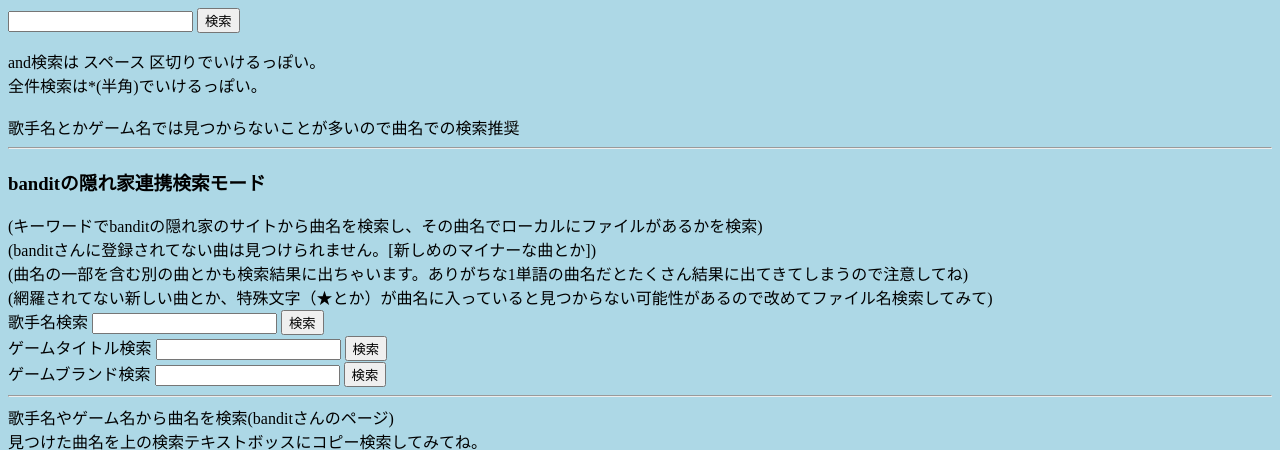
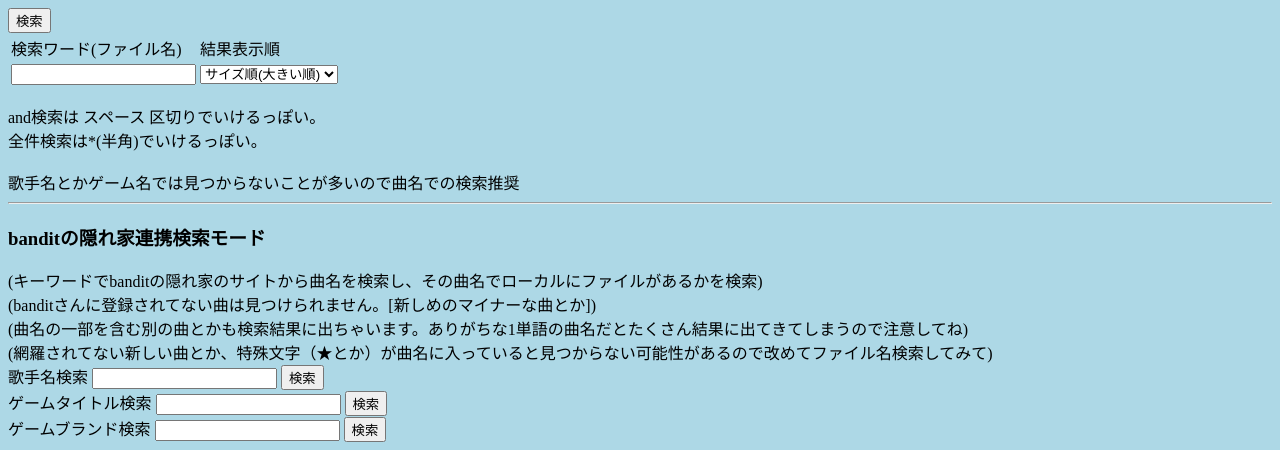
Before and after one commit to bee7813993/KaraokeRequestorWeb, a PHP site: page /search.php in a window 1280 px wide. Shown: the top 450 px of the page. Run offline with PHP 8.4, Linux system fonts and the light colour scheme.

Commit message:
検索の結果の表示順を選択できるようにした。

```diff
--- a/search.php
+++ b/search.php
@@ -2,6 +2,13 @@
 <?php
 if(array_key_exists("searchword", $_REQUEST)) {
     $word = $_REQUEST["searchword"];
+}
+
+
+if(array_key_exists("order", $_REQUEST)) {
+    $l_order = $_REQUEST["order"];
+}else{
+    $l_order = 'sort=size&ascending=0';
 }
 
 ?>
@@ -61,8 +68,35 @@ function formatBytes($bytes, $precision = 2, array $units = null)
 ?>
 
   <form action="search.php" method="post">
-  <input type="text" name="searchword">
+  <table>
+  <tr>
+  <td> 検索ワード(ファイル名)</td>
+  <td> 結果表示順</td>
+  </tr>
+  <tr>
+  <td>
+  <input type="text" name="searchword"
+  <?php
+     if(!empty ($word)){
+     print 'value="' . $word . '"';
+     }
+  ?>
+  >
+  <td>
+  <select name="order">
+  <option value="sort=size&ascending=0" selected >サイズ順(大きい順)</option>
+  <option value="sort=path&ascending=1">フォルダ名(昇順)</option>
+  <option value="sort=path&ascending=0">フォルダ名(降順)</option>
+  <option value="sort=name&ascending=1">ファイル名(昇順)</option>
+  <option value="sort=name&ascending=0">ファイル名(降順)</option>
+  <option value="sort=date_modified&ascending=1">日付(昇順)</option>
+  <option value="sort=date_modified&ascending=0">日付(降順)</option>
+  </select>
+  </td>
+  </tr>
   <input type="submit" value="検索">
+  </table>
+
   </form>
   and検索は スペース 区切りでいけるっぽい。<br>
   全件検索は*(半角)でいけるっぽい。<br><br>
@@ -72,7 +106,7 @@ function formatBytes($bytes, $precision = 2, array $units = null)
   	if ( empty ($word)){
 
   	}else {
-  		$jsonurl = "http://" . $_SERVER["SERVER_NAME"] . ":81/?search=" . urlencode($word) . "&sort=size&ascending=0&path=1&path_column=3&size_column=4&json=1";
+  		$jsonurl = "http://" . $_SERVER["SERVER_NAME"] . ":81/?search=" . urlencode($word) . "&" . $l_order . "&path=1&path_column=3&size_column=4&json=1";
   		// echo $jsonurl;
   		$json = file_get_contents($jsonurl);
   		$decode = json_decode($json, true);
```
